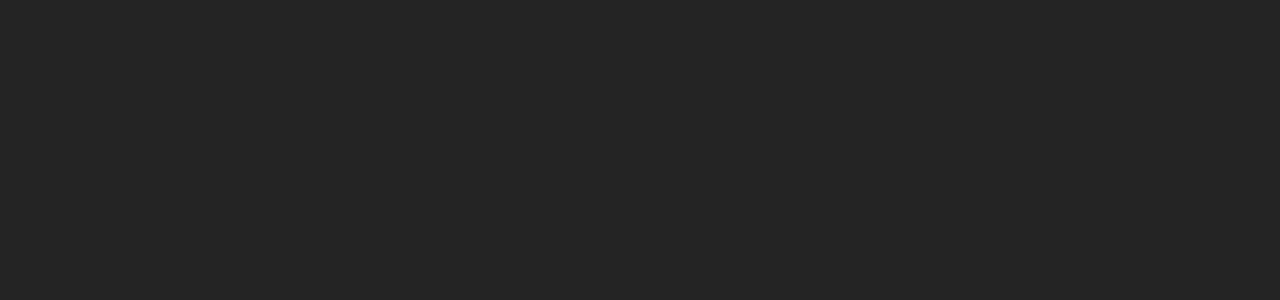
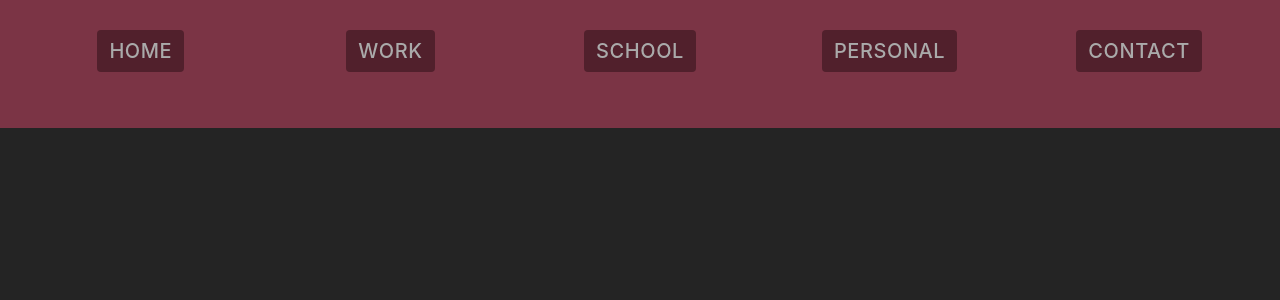
Before and after one commit to jvl1na4/planer, a React (Vite) app in the folder planer/: page /home in a window 1280 px wide. Shown: the top 300 px of the page. Built offline with nearby package versions, Linux system fonts and the light colour scheme.

Commit message:
appbar erstellt

```diff
--- a/planer/package.json
+++ b/planer/package.json
@@ -2,9 +2,12 @@
   "name": "planer",
   "private": true,
   "version": "0.0.0",
+  "homepage": "https://jvl1na4.github.io/planer",
   "type": "module",
   "scripts": {
     "dev": "vite",
+    "predeploy": "npm run build",
+    "deploy": "gh-pages -d build",
     "build": "tsc && vite build",
     "lint": "eslint . --ext ts,tsx --report-unused-disable-directives --max-warnings 0",
     "preview": "vite preview"
@@ -27,6 +30,7 @@
     "eslint": "^8.57.0",
     "eslint-plugin-react-hooks": "^4.6.0",
     "eslint-plugin-react-refresh": "^0.4.6",
+    "gh-pages": "^6.1.1",
     "typescript": "^5.2.2",
     "vite": "^5.2.0"
   }
--- a/planer/src/App.tsx
+++ b/planer/src/App.tsx
@@ -1,14 +1,16 @@
-import { useState } from 'react'
-import reactLogo from './assets/react.svg'
-import viteLogo from '/vite.svg'
-import './App.css'
+import './App.css';
+import { Navigate, Route, Routes } from 'react-router-dom';
+import HomePage from './pages/home/HomePage';
+
 
 function App() {
-  const [count, setCount] = useState(0)
 
   return (
     <>
-
+      <Routes>
+        <Route path="*" element={<Navigate replace to ="home"/>}/>
+        <Route path="home" element={<HomePage/> } />
+      </Routes>
     </>
   )
 }
--- a/planer/src/main.tsx
+++ b/planer/src/main.tsx
@@ -1,10 +1,10 @@
-import React from 'react'
 import ReactDOM from 'react-dom/client'
 import App from './App.tsx'
 import './index.css'
+import { BrowserRouter } from 'react-router-dom'
 
 ReactDOM.createRoot(document.getElementById('root')!).render(
-  <React.StrictMode>
+  <BrowserRouter>
     <App />
-  </React.StrictMode>,
+  </BrowserRouter>
 )
--- /dev/null
+++ b/planer/src/pages/AppBar.tsx
@@ -0,0 +1,85 @@
+import React, { useState } from 'react';
+import { styled, alpha } from '@mui/material/styles';
+import AppBar from '@mui/material/AppBar';
+import { Box, ButtonBase, Grid, Stack } from "@mui/material";
+import Toolbar from '@mui/material/Toolbar';
+import Typography from '@mui/material/Typography';
+import { Button } from '@mui/material';
+import { useNavigate } from 'react-router-dom';
+
+//styling für fie App Bar
+const StyledAppBar = styled(AppBar)(({theme}) => ({
+    backgroundColor: '#7B3445',
+    boxShadow: 'none',
+    paddingTop: theme.spacing(1),
+    paddingBottom: theme.spacing(2),
+    '@media all': {
+      minHeight: 128,
+    },
+}))
+
+// styling für die buttons
+const StyledButton = styled(Button)(({theme}) => ({
+  boxShadow: 'none',
+  textTransform: 'none',
+  fontSize: 20,
+  padding: '6px 12px',
+  lineHeight: 1.5,
+  backgroundColor: '#51202C',
+  color: '#AAAAAA',
+  fontFamily: [
+    '-apple-system',
+    'BlinkMacSystemFont',
+    '"Segoe UI"',
+    'Roboto',
+    '"Helvetica Neue"',
+    'Arial',
+    'sans-serif',
+    '"Apple Color Emoji"',
+    '"Segoe UI Emoji"',
+    '"Segoe UI Symbol"',
+  ].join(','),
+  '&:hover': {
+    backgroundColor: '#1F090C',
+    boxShadow: 'none',
+  }
+}));
+
+
+export default function Appbar() {
+
+  return (
+      <StyledAppBar position="fixed" color="primary">
+        <Toolbar>
+            <Typography
+                variant="h5"
+                noWrap
+                component="div"
+                sx={{ flexGrow: 1, alignSelf: 'flex-end' }}
+            >
+
+            <Grid container spacing={2}
+                alignItems="center"
+                columns={{ xs: 5}}>
+                <Grid item xs={1}>
+                  <StyledButton href='home'>HOME</StyledButton>
+                </Grid>
+                <Grid item xs={1}>
+                  <StyledButton href='work'>WORK</StyledButton>
+                </Grid>
+                <Grid item xs={1}>
+                  <StyledButton href='school'>SCHOOL</StyledButton>
+                </Grid>
+                <Grid item xs={1}>
+                  <StyledButton href='personal'>PERSONAL</StyledButton>
+                </Grid>
+                <Grid item xs={1}>
+                    <StyledButton href='contact'>CONTACT</StyledButton>
+                </Grid>
+            </Grid>
+          </Typography>
+        </Toolbar>
+      </StyledAppBar>
+
+  );
+}
--- /dev/null
+++ b/planer/src/pages/home/HomePage.tsx
@@ -0,0 +1,11 @@
+import Appbar from "../AppBar";
+import '/src/App.css';
+
+export default function HomePage() {
+
+    return (
+        <>
+            <Appbar/>
+        </>
+    );
+}
```
Also changed, not shown: 1 other file (tests, documents, lock files or other folders).
